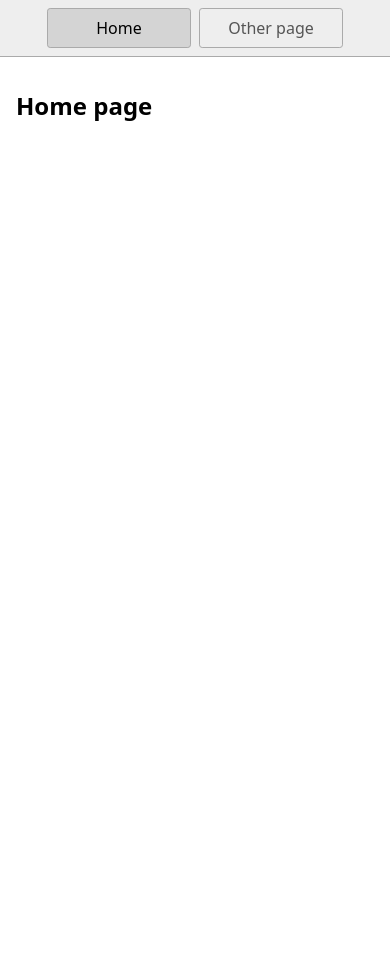
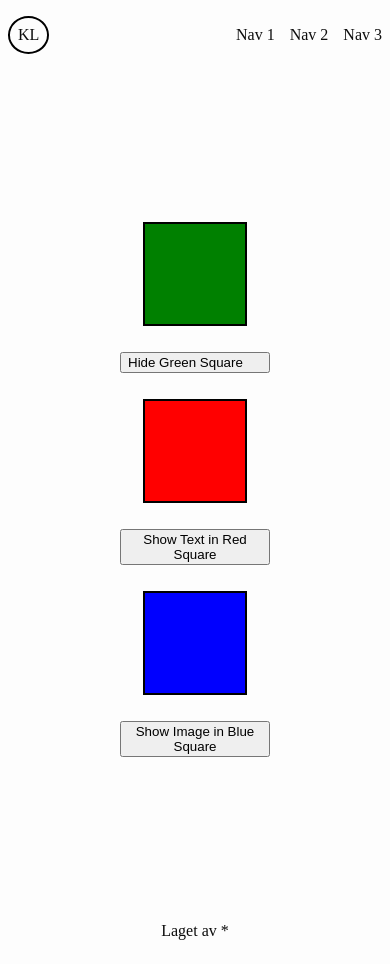
Before and after one commit to Magnus0155/stackblitz-innlevering-4ish, a website: page index.html in a window 390 px wide. Before the commit the page ends 844 px from the top, so only its background shows below. Drawn offline with Linux system fonts and the light colour scheme.

Commit message:
hamburger meny

```diff
--- a/index.html
+++ b/index.html
@@ -4,20 +4,37 @@
     <title>Home</title>
     <meta charset="UTF-8" />
     <meta name="viewport" content="width=device-width" />
-    <!--
-      Need a visual blank slate?
-      Remove all code in `styles.css`!
-    -->
     <link rel="stylesheet" href="styles.css" />
     <script type="module" src="script.js"></script>
   </head>
   <body>
-    <nav>
-      <a href="/" aria-current="page">Home</a>
-      <a href="/page2.html">Other page</a>
-    </nav>
+    <header>
+      <div class="headerLogo">KL</div>
+      <nav>
+        <ul>
+          <li>Nav 1</li>
+          <li>Nav 2</li>
+          <li>Nav 3</li>
+        </ul>
+      </nav>
+    </header>
     <main>
-      <h1>Home page</h1>
+      <section>
+        <!-- Green Square -->
+        <div id="squareGreenHide" class="square green"></div>
+        <button id="squareGreenButton" class="button">Hide Green Square</button>
+
+        <!-- Red Square -->
+        <div id="squareRedShowText" class="square red"></div>
+        <button id="squareRedButton" class="button">Show Text in Red Square</button>
+
+        <!-- Blue Square -->
+        <div id="squareBlueShowImg" class="square blue"></div>
+        <button id="squareBlueButton" class="button">Show Image in Blue Square</button>
+      </section>
     </main>
+    <footer>
+      <p>Laget av *</p>
+    </footer>
   </body>
 </html>
--- a/script.js
+++ b/script.js
@@ -1 +1,77 @@
-console.log('Hello!');
+// Green Square
+// The following code fetches the HTML elements using document.querySelector for both the div element and the button element
+// We attach a click event listener to the button element using the addEventListener method
+// In the anonymous function, we toggle the "hidden" class on the div element to show or hide it
+const squareGreenHide = document.querySelector("#squareGreenHide");
+
+const squareGreenButton = document.querySelector("#squareGreenButton");
+
+console.log(squareGreenHide, squareGreenButton);
+
+squareGreenButton.addEventListener("click", function () {
+    console.log("Button is clicked!");
+
+    squareGreenHide.classList.toggle("hidden");
+});
+
+// UNDERVISNINGS OPPGAVE:
+// Lag variabler som henter ID-ene som hører til red square
+// Sett opp en event listener til red square knappen
+// BONUS: Legg til funksjonalliteten til red square i den anonyme 'function'
+
+// Red Square
+// Fetch the HTML elements related to the red square (div element and button element) using querySelector
+// Create a new <p> element and add text content to it
+// Initially, the <p> element is hidden by adding the "hidden" class to it
+// Append the new <p> element to the div element that holds the red square content
+// Attach a click event listener to the red square button element, which toggles the "hidden" class on the <p> element
+const squareRedShowText = document.querySelector("#squareRedShowText");
+
+const squareRedButton = document.querySelector("#squareRedButton");
+
+console.log(squareRedShowText, squareRedButton);
+
+const squareRedText = document.createElement("p");
+console.log(squareRedText);
+
+squareRedText.textContent = "Jeg er tekst i en rød boks";
+
+squareRedText.classList.add("hidden");
+
+squareRedShowText.appendChild(squareRedText);
+
+squareRedButton.addEventListener("click", function () {
+    console.log("Button is clicked");
+
+    squareRedText.classList.toggle("hidden");
+})
+
+// Blue Square
+// Fetch the HTML elements related to the blue square (div element and button element) using querySelector
+// Create a new <img> element and set its source, alt text, and classes
+// Initially, the image is hidden by adding the "hidden" class to it
+// Append the new image to the div element that holds the blue square content
+// Attach a click event listener to the blue square button element, which toggles the "hidden" class on the image
+const squareBlueShowImg = document.querySelector("#squareBlueShowImg");
+
+const squareBlueButton = document.querySelector("#squareBlueButton");
+
+console.log(squareBlueShowImg, squareBlueButton);
+
+const squareBlueImg = document.createElement("img");
+
+squareBlueImg.src = "Hamburger.jpg";
+squareBlueImg.alt = "Hamburger icon";
+
+squareBlueImg.classList.add("hidden");
+
+// Added after lesson to resize the img
+squareBlueImg.classList.add("hamburgerIcon");
+
+squareBlueShowImg.appendChild(squareBlueImg);
+
+squareBlueButton.addEventListener("click", function () {
+    console.log("Button is clicked!");
+
+    squareBlueImg.classList.toggle("hidden");
+});
--- a/styles.css
+++ b/styles.css
@@ -1,46 +1,87 @@
-* {
-  box-sizing: border-box;
+/* External CSS */
+
+/* body is a CSS Selector */
+/* {} idicates a CSS Declaration */
+body {
+  /* property:value; is a CSS Rule */
+  background-color: #fdfdfd;
+  color: #0d0d0d;
 }
 
-body {
-  margin: 0;
-  font-family: system-ui, sans-serif;
-  color: black;
-  background-color: white;
+/* HEADER */
+header {
+  display: flex;
+  justify-content: space-between;
+  align-items: center;
+  padding: 8px 0;
 }
 
-nav {
-  display: flex;
-  flex-wrap: wrap;
-  align-items: center;
-  justify-content: center;
-  padding: 0.5rem;
-  gap: 0.5rem;
-  border-bottom: solid 1px #aaa;
-  background-color: #eee;
+.headerLogo {
+  padding: 8px;
+  border: 2px solid black;
+  border-radius: 50%;
 }
 
-nav a {
-  display: inline-block;
-  min-width: 9rem;
-  padding: 0.5rem;
-  border-radius: 0.2rem;
-  border: solid 1px #aaa;
-  text-align: center;
-  text-decoration: none;
-  color: #555;
+.hamburger {
+  height: 26px;
+  width: 26px;
 }
 
-nav a[aria-current='page'] {
-  color: #000;
-  background-color: #d4d4d4;
+ul {
+  display: flex;
+  justify-content: end;
+  gap: 15px;
+  list-style-type: none;
+  margin: 0;
+  padding: 0;
 }
 
-main {
-  padding: 1rem;
+/* MAIN */
+section {
+  height: 100vh;
+  display: flex;
+  flex-direction: column;
+  justify-content: center;
+  align-items: center;
+  gap: 16px;
 }
 
-h1 {
-  font-weight: bold;
-  font-size: 1.5rem;
+.square {
+  width: 100px;
+  height: 100px;
+  margin: 10px;
+  display: inline-block;
+  border: 2px solid black;
 }
+
+.button {
+  display: flex;
+  width: 150px;
+}
+
+.green {
+  background-color: green;
+}
+
+.red {
+  background-color: red;
+}
+
+.blue {
+  background-color: blue;
+}
+
+.hidden {
+  display: none;
+}
+
+.hamburgerIcon {
+  height: 26px;
+  width: 26px;
+}
+
+/* FOOTER */
+footer {
+  display: flex;
+  justify-content: center;
+}
```
Also changed, not shown: page2.html (deleted, +0 -19 lines), img/Hamburger.jpg (added), 1 other file.
